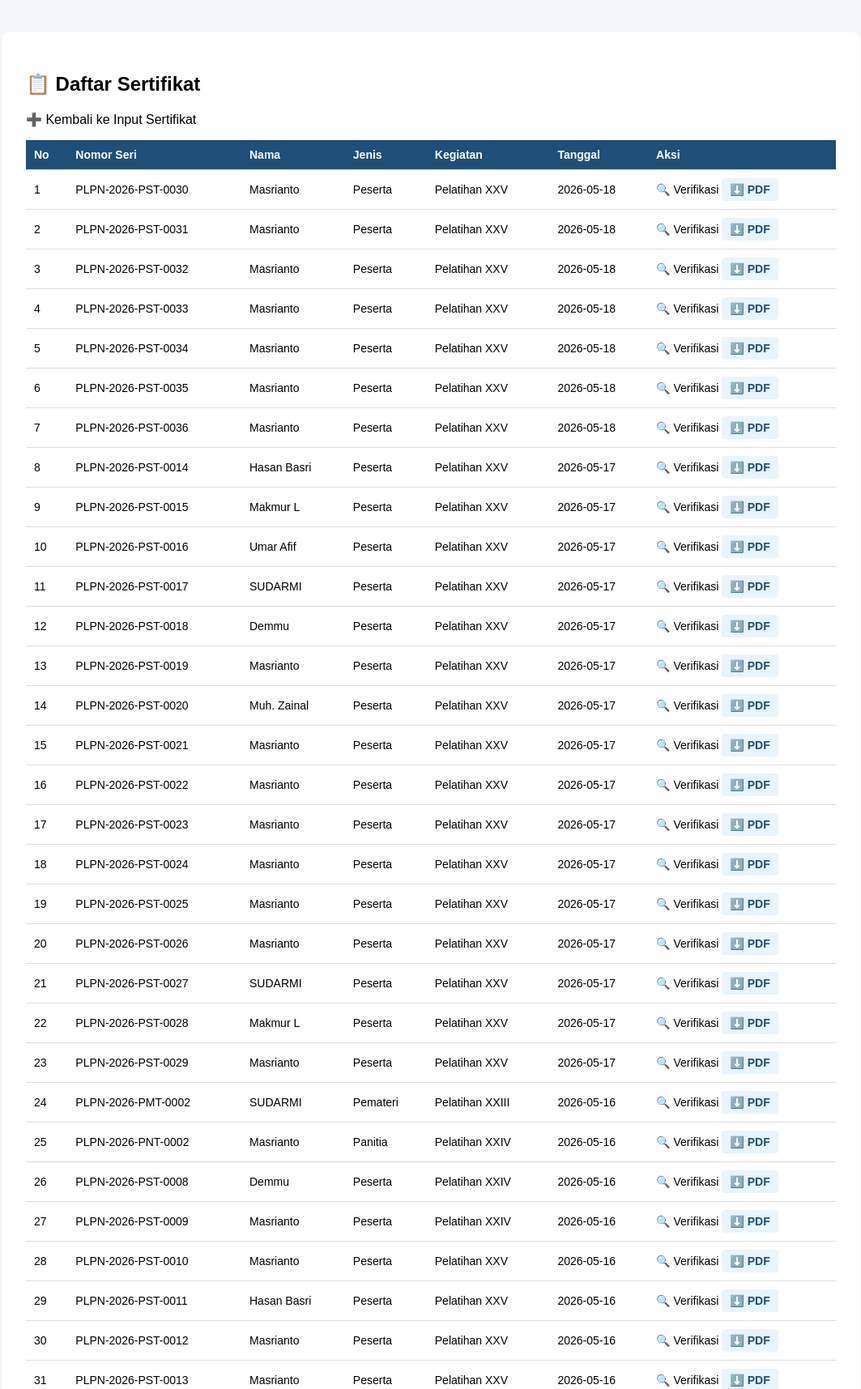
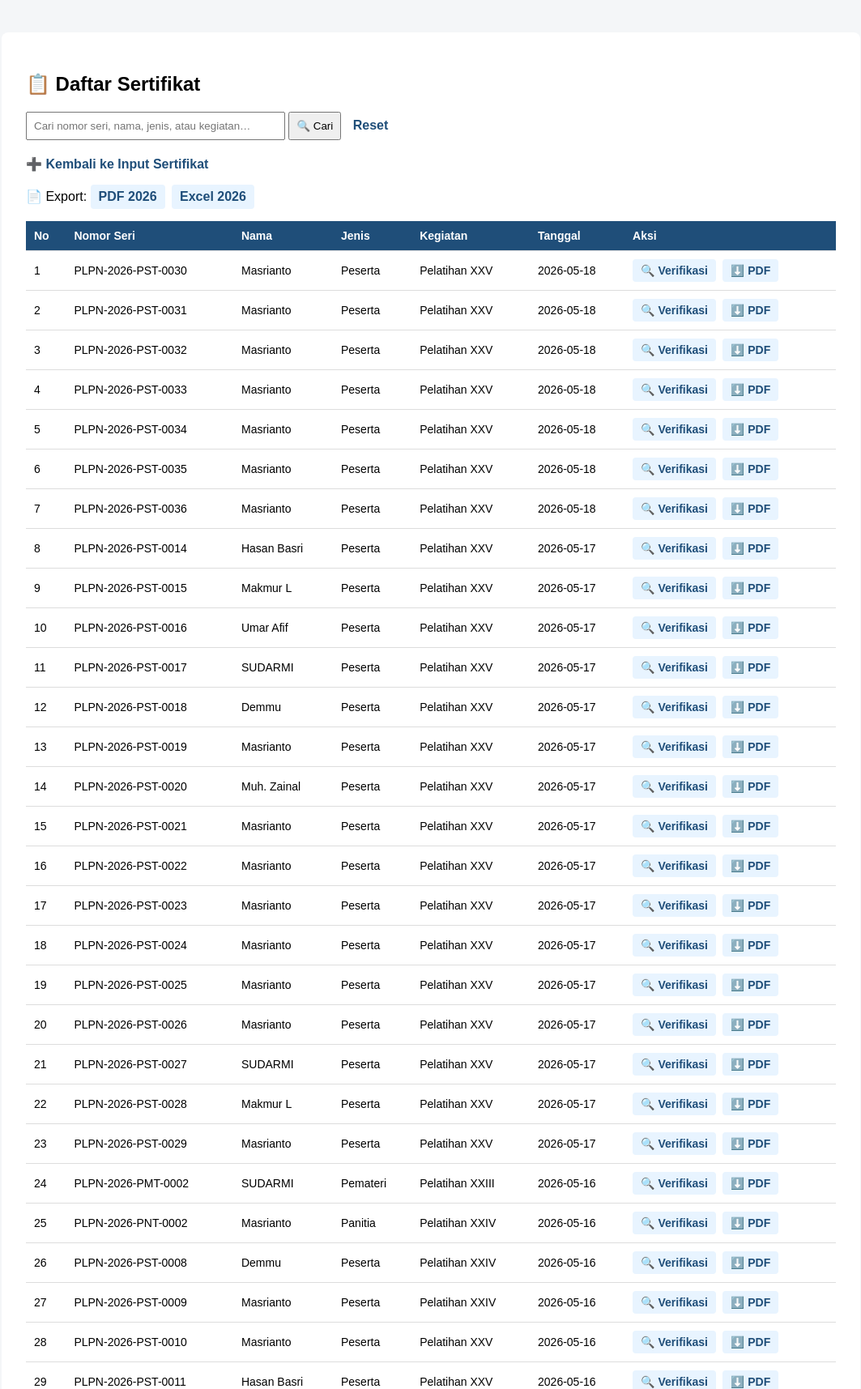
Before and after one commit to masriant/verifikasi-ptlpn, a Flask app: page /admin/list in a window 1280 px wide. Shown: the top 1715 px of the page at 81% size, without its empty margins (108-1171 px from the left). Run offline with Flask 3, Linux system fonts and the light colour scheme; data comes from the database, SQL or seed files in the repository.

Commit message:
Add admin list, search, and PDF/Excel export
Refactor generate_nomor_seri to use a reusable prefix. Add /admin/list route with keyword search (nomor_seri, nama, jenis, kegiatan) and updated admin_list template to include search form, reset, and export links. Implement year-based exports: /admin/export/pdf/<tahun> (ReportLab) and /admin/export/excel/<tahun> (openpyxl), saving reports to static/laporan and redirecting to the generated files. Add sample 2026 PDF/XLSX reports and update requirements (openpyxl, et_xmlfile). Update panduan.txt with quick DB reset instructions.

```diff
--- a/app.py
+++ b/app.py
@@ -820,6 +820,8 @@ def generate_nomor_seri(jenis):
         "Panitia": "PNT"
     }.get(jenis, "UNK")
 
+    prefix = f"PLPN-{tahun}-{kode}-"
+
     conn = connect_db()
     cursor = conn.cursor()
 
@@ -829,7 +831,7 @@ def generate_nomor_seri(jenis):
         WHERE nomor_seri LIKE ?
         ORDER BY nomor_seri DESC
         LIMIT 1
-    """, (f"PLPN-{tahun}-{kode}-%",))
+    """, (f"{prefix}%",))
 
     last = cursor.fetchone()
     conn.close()
@@ -840,7 +842,7 @@ def generate_nomor_seri(jenis):
     else:
         next_number = 1
 
-    return f"PLPN-{tahun}-{kode}-{str(next_number).zfill(4)}"
+    return f"{prefix}{str(next_number).zfill(4)}"
 
 # =========================
 # ROUTE VERIFIKASI (WAJIB)
@@ -1025,19 +1027,114 @@ def admin():
     file = request.args.get("file")
     return render_template("admin.html", file=file)
 
+# ======================
+# PANEL ADMIN LIS
+# ======================
 @app.route("/admin/list")
 def admin_list():
+    keyword = request.args.get("q", "")
+
+    conn = connect_db()
+    cursor = conn.cursor()
+
+    if keyword:
+        cursor.execute("""
+            SELECT nomor_seri, nama, jenis, kegiatan, tanggal
+            FROM sertifikat
+            WHERE nomor_seri LIKE ?
+               OR nama LIKE ?
+               OR jenis LIKE ?
+               OR kegiatan LIKE ?
+            ORDER BY tanggal DESC
+        """, (
+            f"%{keyword}%",
+            f"%{keyword}%",
+            f"%{keyword}%",
+            f"%{keyword}%"
+        ))
+    else:
+        cursor.execute("""
+            SELECT nomor_seri, nama, jenis, kegiatan, tanggal
+            FROM sertifikat
+            ORDER BY tanggal DESC
+        """)
+
+    data = cursor.fetchall()
+    conn.close()
+
+    return render_template("admin_list.html", data=data, keyword=keyword)
+
+from reportlab.lib.pagesizes import A4
+from reportlab.pdfgen import canvas
+
+# ======================
+# PANEL ADMIN EXPORT PDF TAHUN
+# ======================
+@app.route("/admin/export/pdf/<int:tahun>")
+def export_pdf_tahun(tahun):
     conn = connect_db()
     cursor = conn.cursor()
     cursor.execute("""
         SELECT nomor_seri, nama, jenis, kegiatan, tanggal
         FROM sertifikat
-        ORDER BY tanggal DESC
-    """)
+        WHERE nomor_seri LIKE ?
+        ORDER BY tanggal ASC
+    """, (f"PLPN-{tahun}-%",))
     data = cursor.fetchall()
     conn.close()
 
-    return render_template("admin_list.html", data=data)
+    file_path = f"static/laporan/Laporan_Sertifikat_{tahun}.pdf"
+    os.makedirs("static/laporan", exist_ok=True)
+
+    c = canvas.Canvas(file_path, pagesize=A4)
+    w, h = A4
+
+    c.setFont("Helvetica-Bold", 16)
+    c.drawCentredString(w/2, h-50, f"LAPORAN SERTIFIKAT TAHUN {tahun}")
+    c.setFont("Helvetica", 10)
+
+    y = h - 90
+    for i, row in enumerate(data, start=1):
+        if y < 60:
+            c.showPage()
+            y = h - 60
+        c.drawString(40, y, f"{i}. {row[0]} | {row[1]} | {row[2]} | {row[3]} | {row[4]}")
+        y -= 14
+
+    c.save()
+    return redirect(f"/{file_path}")
+
+# ======================
+# PANEL ADMIN EXPORT EXCEL TAHUN
+# ======================
+from openpyxl import Workbook
+
+@app.route("/admin/export/excel/<int:tahun>")
+def export_excel_tahun(tahun):
+    conn = connect_db()
+    cursor = conn.cursor()
+    cursor.execute("""
+        SELECT nomor_seri, nama, jenis, kegiatan, tanggal
+        FROM sertifikat
+        WHERE nomor_seri LIKE ?
+        ORDER BY tanggal ASC
+    """, (f"PLPN-{tahun}-%",))
+    data = cursor.fetchall()
+    conn.close()
+
+    os.makedirs("static/laporan", exist_ok=True)
+    file_path = f"static/laporan/Laporan_Sertifikat_{tahun}.xlsx"
+
+    wb = Workbook()
+    ws = wb.active
+    ws.title = f"Laporan {tahun}"
+
+    ws.append(["No", "Nomor Seri", "Nama", "Jenis", "Kegiatan", "Tanggal"])
+    for i, row in enumerate(data, start=1):
+        ws.append([i, *row])
+
+    wb.save(file_path)
+    return redirect(f"/{file_path}")
 
 if __name__ == "__main__":
     init_db()
--- a/panduan.txt
+++ b/panduan.txt
@@ -41,3 +41,7 @@ Verifikasi Sertifikat
 pip install qrcode[pil]
 
 pip install reportlab
+
+DELETE FROM sertifikat;
+ATAU
+rm database.db
--- a/requirements.txt
+++ b/requirements.txt
@@ -1,10 +1,12 @@
 blinker==1.9.0
 charset-normalizer==3.4.7
 click==8.3.3
+et_xmlfile==2.0.0
 Flask==3.1.3
 itsdangerous==2.2.0
 Jinja2==3.1.6
 MarkupSafe==3.0.3
+openpyxl==3.1.5
 pillow==12.2.0
 qrcode==8.2
 reportlab==4.5.0
--- a/templates/admin_list.html
+++ b/templates/admin_list.html
@@ -44,11 +44,28 @@
 
 <div class="box">
   <h2>📋 Daftar Sertifikat</h2>
-
+    <form method="get" style="margin-bottom:20px;">
+    <input
+        type="text"
+        name="q"
+        placeholder="Cari nomor seri, nama, jenis, atau kegiatan…"
+        value="{{ keyword }}"
+        style="padding:8px; width:300px;"
+    >
+    <button type="submit" style="padding:8px;">
+        🔍 Cari
+    </button>
+    <a href="/admin/list" style="margin-left:10px;">Reset</a>
+    </form>
   <p>
     ➕
-    Kembali ke Input Sertifikat
+     <a href="/admin">Kembali ke Input Sertifikat</a>
   </p>
+  <div style="margin-bottom:15px;">
+  📄 Export:
+    <a href="/admin/export/pdf/2026" class="btn">PDF 2026</a>
+    <a href="/admin/export/excel/2026" class="btn">Excel 2026</a>
+  </div>
 
   <table>
     <tr>
@@ -70,12 +87,13 @@
       <td>{{ row[3] }}</td>
       <td>{{ row[4] }}</td>
       <td>
-        🔍 Verifikasi
+        <a class="btn" href="/verifikasi/{{ row[0] }}" target="_blank">
+            🔍 Verifikasi
         </a>
         <a class="btn" href="/static/sertifikat/{{ row[0] }}.pdf" target="_blank">
-          ⬇️ PDF
+            ⬇️ PDF
         </a>
-      </td>
+        </td>
     </tr>
     {% endfor %}
   </table>
```
Also changed, not shown: 2 other files.
